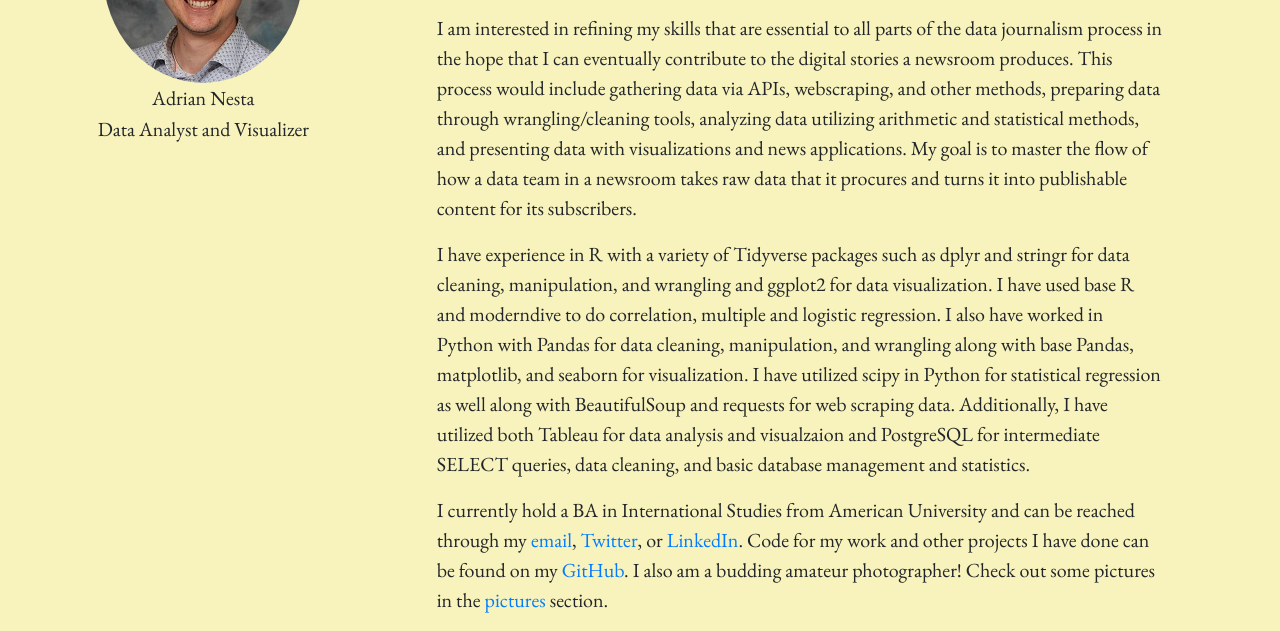
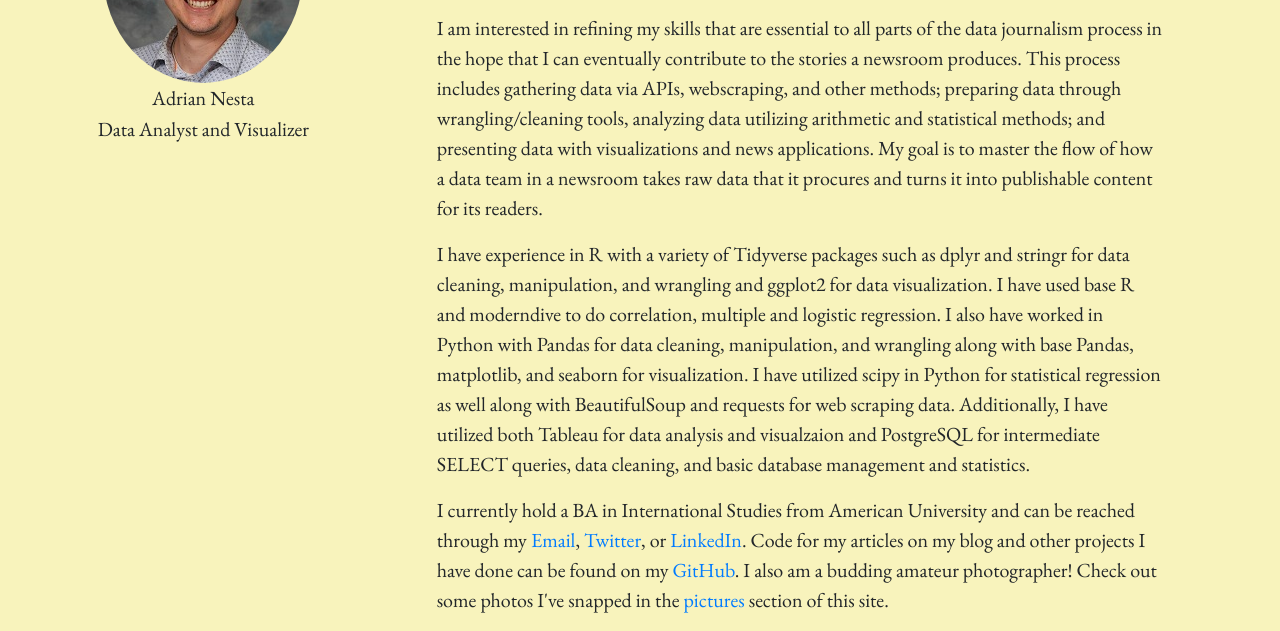
Before and after one commit to anesta95/Personal_Portfolio_Site, a plain HTML site: page about.html in a window 1280 px wide. Shown: the part 319-950 px from the top of the page. Drawn offline with nearby package versions, Linux system fonts and the light colour scheme.

Commit message:
Minor changes to filenames, metadata, and biography description

```diff
--- a/project/about.html
+++ b/about.html
@@ -34,12 +34,12 @@
         Whether it be sports, politics, economics, or even music I am striving to tell compelling and thoughtful digtial stories about our world.
           </p>
           <p>
-            I am interested in refining my skills that are essential to all parts of the data journalism process in the hope that I can eventually contribute to the digital stories a newsroom produces. This process would include gathering data via APIs, webscraping, and other methods, preparing data through wrangling/cleaning tools, analyzing data utilizing arithmetic and statistical methods, and presenting data with visualizations and news applications. My goal is to master the flow of how a data team in a newsroom takes raw data that it procures and turns it into publishable content for its subscribers.
+            I am interested in refining my skills that are essential to all parts of the data journalism process in the hope that I can eventually contribute to the stories a newsroom produces. This process includes gathering data via APIs, webscraping, and other methods; preparing data through wrangling/cleaning tools, analyzing data utilizing arithmetic and statistical methods; and presenting data with visualizations and news applications. My goal is to master the flow of how a data team in a newsroom takes raw data that it procures and turns it into publishable content for its readers.
           <p>
         I have experience in R with a variety of Tidyverse packages such as dplyr and stringr for data cleaning, manipulation, and wrangling and ggplot2 for data visualization. I have used base R and moderndive to do correlation, multiple and logistic regression. I also have worked in Python with Pandas for data cleaning, manipulation, and wrangling along with base Pandas, matplotlib, and seaborn for visualization. I have utilized scipy in Python for statistical regression as well along with BeautifulSoup and requests for web scraping data. Additionally, I have utilized both Tableau for data analysis and visualzaion and PostgreSQL for intermediate SELECT queries, data cleaning, and basic database management and statistics.
         </p>
         <p>
-          I currently hold a BA in International Studies from American University and can be reached through my <a class="bio-links" href="mailto:adriannesta@gmail.com">email</a>, <a class="bio-links" href="https://twitter.com/justanesta">Twitter</a>, or <a class="bio-links" href="https://www.linkedin.com/in/adrian-nesta-8aa005a2/">LinkedIn</a>. Code for my work and other projects I have done can be found on my <a class="bio-links" href="https://github.com/anesta95">GitHub</a>. I also am a budding amateur photographer! Check out some pictures in the <a class="bio-links" href="photos.html">pictures</a> section.
+          I currently hold a BA in International Studies from American University and can be reached through my <a class="bio-links" href="mailto:adriannesta@gmail.com">Email</a>, <a class="bio-links" href="https://twitter.com/justanesta">Twitter</a>, or <a class="bio-links" href="https://www.linkedin.com/in/adrian-nesta-8aa005a2/">LinkedIn</a>. Code for my articles on my blog and other projects I have done can be found on my <a class="bio-links" href="https://github.com/anesta95">GitHub</a>. I also am a budding amateur photographer! Check out some photos I've snapped in the <a class="bio-links" href="photos.html">pictures</a> section of this site.
           </p>
         </div>
       </div>
```
Also changed, not shown: blog.html (renamed from project/photos.html, +3 -4 lines), photos.html (renamed from project/blog.html, +4 -3 lines), GitHub_Logo.png (renamed from project/GitHub_Logo.png), Jumbotron_Image.jpg (renamed from project/Jumbotron_Image.jpg), LinkedIn_Logo.png (renamed from project/LinkedIn_Logo.png), Mailto_Logo.png (renamed from project/Mailto_Logo.png), Personal_Portfolio_Headshot.jpg (renamed from project/Personal_Portfolio_Headshot.jpg), Twitter_Logo.png (renamed from project/Twitter_Logo.png), index.html (renamed from project/portfolio.html), stylesheet.css (renamed from project/stylesheet.css).
